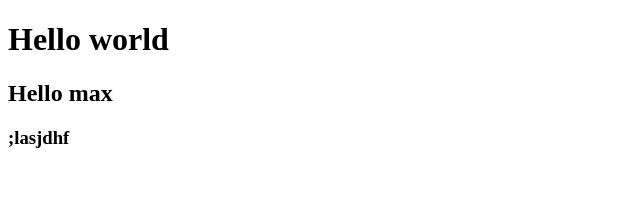
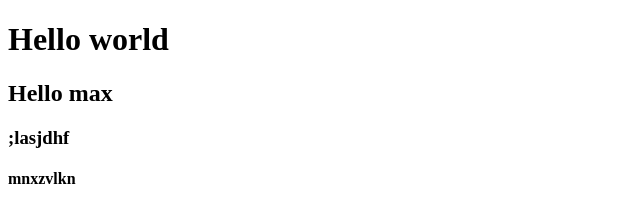
Before and after one commit to ls-134/MyFirstRep, a plain HTML site: page index.html in a window 1280 px wide. Shown: the full height of the page, 0-640 px from the left. Drawn offline with Linux system fonts and the light colour scheme.

Commit message:
h4 was added

```diff
--- a/index.html
+++ b/index.html
@@ -9,5 +9,6 @@
     <h1>Hello world</h1>
     <h2>Hello max</h2>
     <h3>;lasjdhf</h3>
+    <h4>mnxzvlkn</h4>
 </body>
 </html>
```
